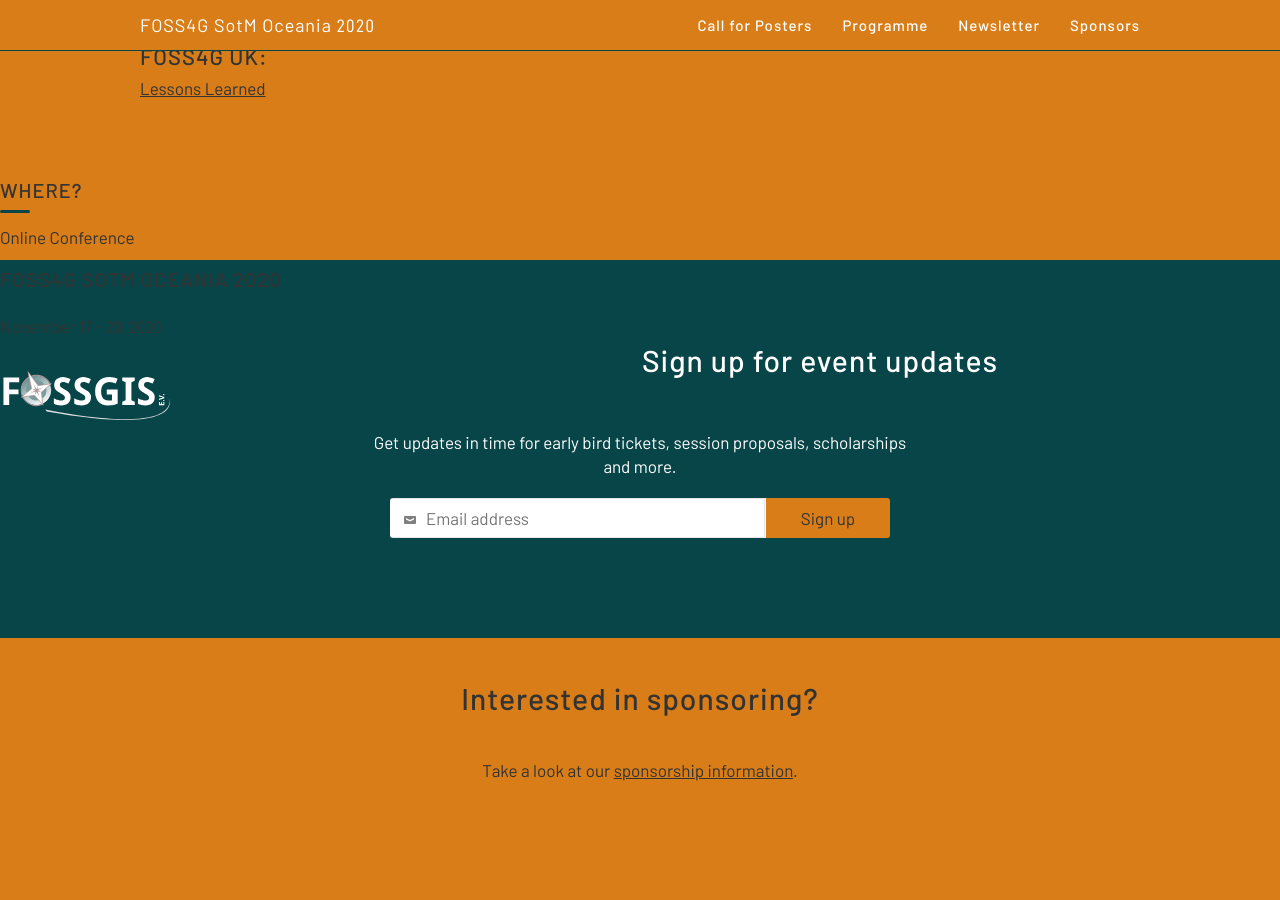
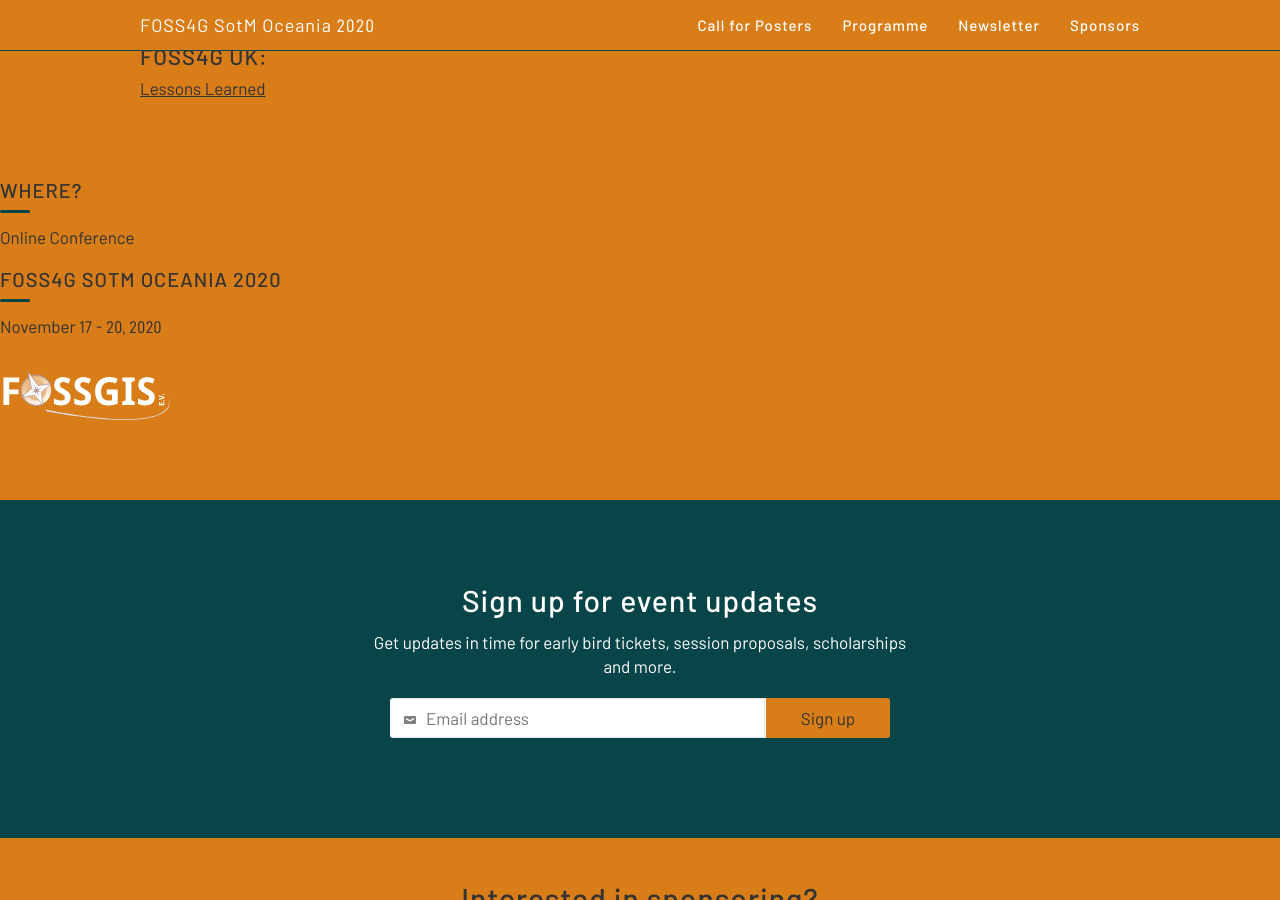
Before and after one commit to osgeo-oceania/foss4g-sotm-oceania-2020, a Jekyll site: the page built from index.html, in a window 1280 px wide and 900 px high, scrolled down 1340 px. Built offline with Jekyll 4.4.1, drawn with Linux system fonts in a browser that asks for light colours.

Commit message:
Update about.html

```diff
--- a/_includes/about.html
+++ b/_includes/about.html
@@ -12,7 +12,7 @@
           </div>
 	</div>
        </div>
-      <div class="col5 clearfix contain">
+      <!--<div class="col4 clearfix contain"> -->
           <h3 class="small-title uppercase">Where?</h3>
           <p>Online Conference</p>
           <h3 class="small-title uppercase">FOSS4G SotM Oceania 2020</h3>
```
